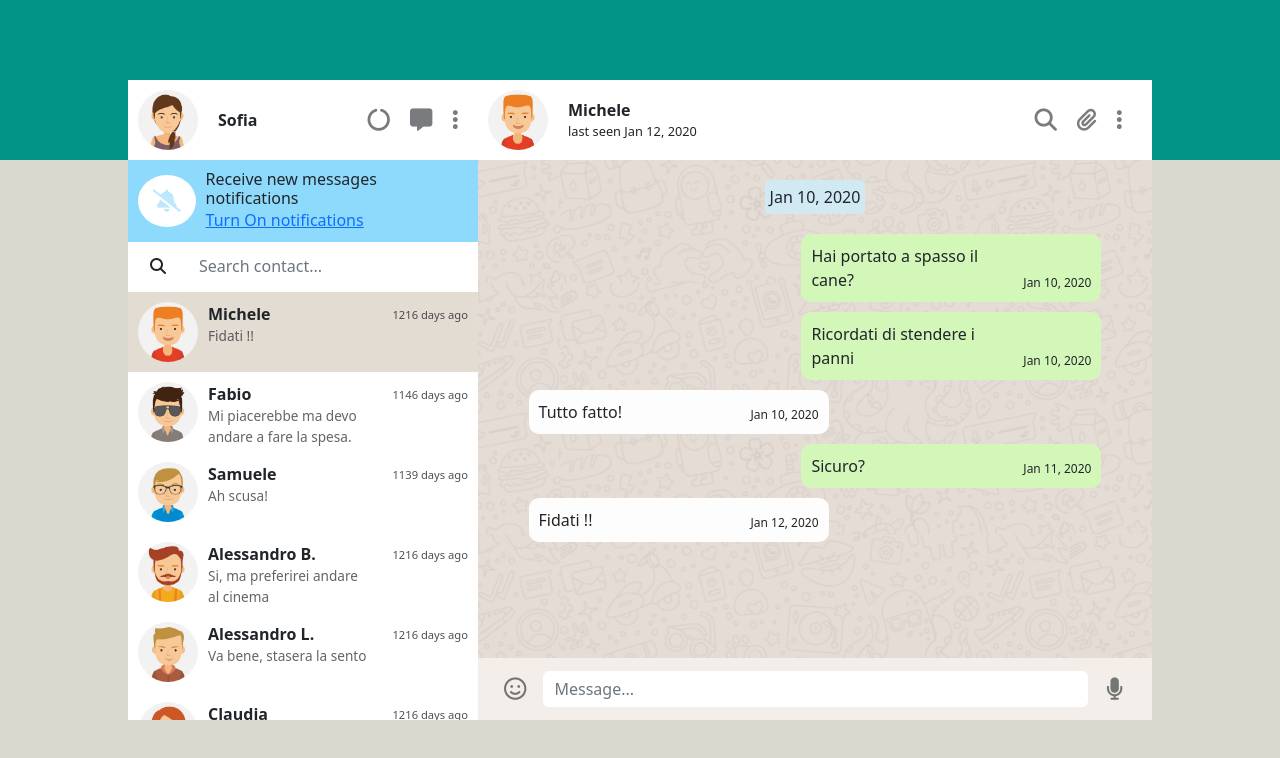
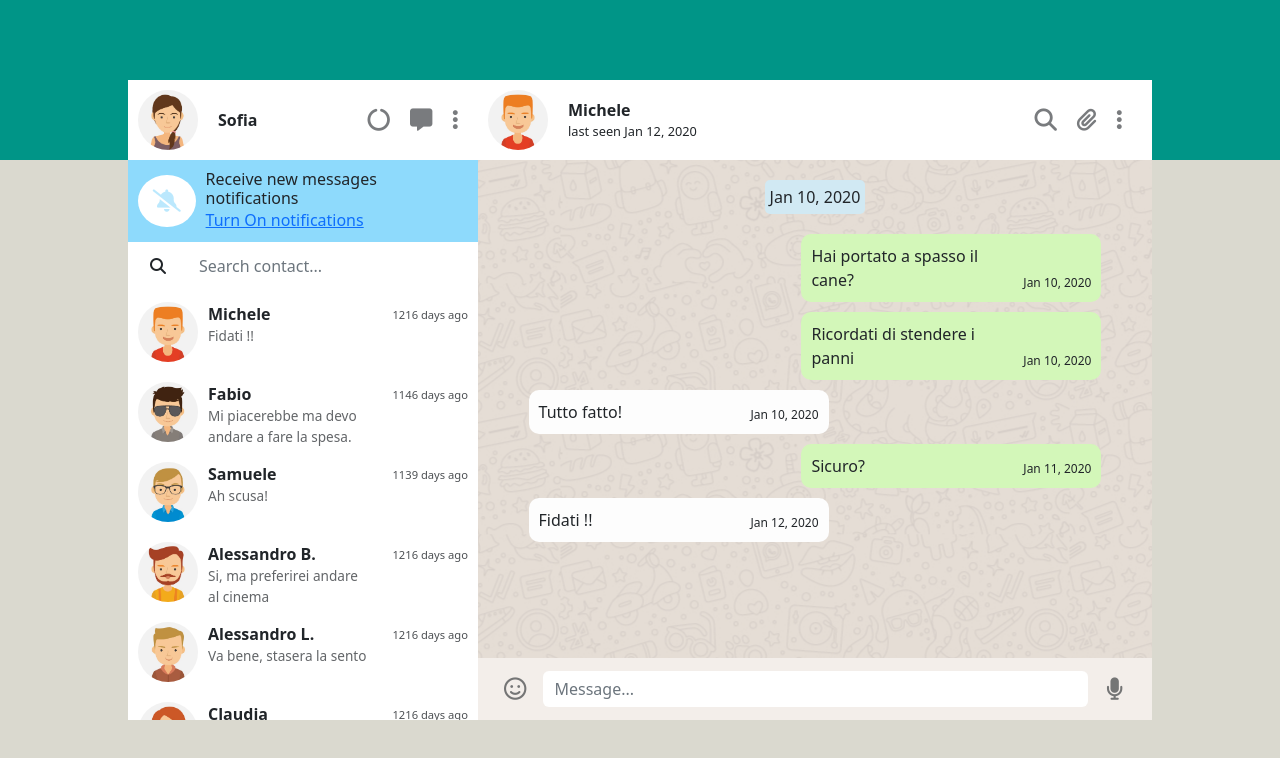
Before and after one commit to andriy-kolokolov/vuejs-whatsapp-clone, a Vue app: page / in a window 1280 px wide. Shown: the top 758 px of the page. Built offline with nearby package versions, Linux system fonts and the light colour scheme.

Commit message:
fixed search input

```diff
--- a/src/App.vue
+++ b/src/App.vue
@@ -20,21 +20,24 @@ import MainMessageInput from "@/components/MainMessageInput.vue";
         <aside-contacts
                 class="aside__contacts"
                 :filtered-contacts="getFilteredContacts()"
+                :is-contact-selected="isContactSelected"
                 :selected-contact="selectedContact"
-                @search="getSearchTerm"
+                @search="manageSearchInput"
                 @contact-click="selectContact"
         />
     </aside>
 
-    <main class="main" >
+    <main class="main">
         <main-header
                 class="main__header"
-                :contacts="contacts"
+                :contacts="getFilteredContacts()"
+                :is-contact-selected="isContactSelected"
                 :selected-contact="selectedContact"
         />
         <main-chat
                 class="main__chat"
-                :contacts="contacts"
+                :contacts="getFilteredContacts()"
+                :is-contact-selected="isContactSelected"
                 :selected-contact="selectedContact"
         />
         <main-message-input class="main__message-input"/>
@@ -45,10 +48,14 @@ import MainMessageInput from "@/components/MainMessageInput.vue";
 export default {
     methods: {
         selectContact(selectedContactIndex) {
+            this.isContactSelected = true;
             this.selectedContact = selectedContactIndex;
+
         },
-        getSearchTerm(searchTerm) {
+        manageSearchInput(searchTerm) {
+            this.isContactSelected = false;
             this.searchTerm = searchTerm;
+            this.isContactSelected = false;
         },
         getFilteredContacts() {
             return this.contacts.filter((contact) => {
@@ -58,6 +65,7 @@ export default {
     },
     data() {
         return {
+            isContactSelected: false,
             selectedContact: 0,
             searchTerm: '',
             contacts: [
--- a/src/components/AsideContacts.vue
+++ b/src/components/AsideContacts.vue
@@ -63,6 +63,10 @@ export default {
         selectedContact: {
             type: Number,
             required: true
+        },
+        isContactSelected: {
+            type: Boolean,
+            required: true
         }
     },
     methods: {
@@ -89,7 +93,9 @@ export default {
             return `${Math.floor(timeDiff / 86400)} days ago`;
         },
         isSelected(index) {
-            return index === this.selectedIndex;
+            if (this.isContactSelected) {
+                return index === this.selectedIndex;
+            }
         }
     }
 }
--- a/src/components/MainChat.vue
+++ b/src/components/MainChat.vue
@@ -1,6 +1,6 @@
 <template>
     <div class="chat-container">
-        <div class="messages-container" v-for="(contact, index) in contacts" :key="index">
+        <div class="messages-container" v-for="(contact, index) in contacts" :key="index" >
             <div class="first-message-date" v-if="index === selectedContact">
                 {{ getFirstMsgDate() }}
             </div>
@@ -28,6 +28,10 @@ export default {
             type: Number,
             required: true
         },
+        isContactSelected: {
+            type: Boolean,
+            required: true
+        },
         contacts: {
             type: Array,
             required: true
@@ -35,8 +39,10 @@ export default {
     },
     methods: {
         getFirstMsgDate() {
-            const messages = this.contacts[this.selectedContact].messages;
-            return this.getReadableDate(messages[0].date);
+            if (this.contacts.length !== 0) {
+                const messages = this.contacts[this.selectedContact].messages;
+                return this.getReadableDate(messages[0].date);
+            }
         },
         getReadableDate(dateString) {
             const [datePart, timePart] = dateString.split(' ');
--- a/src/components/MainHeader.vue
+++ b/src/components/MainHeader.vue
@@ -24,6 +24,10 @@
 export default {
     name: "MainHeader",
     props: {
+        isContactSelected: {
+            type: Boolean,
+            required: true
+        },
         selectedContact: {
             type: Number,
             required: true
@@ -35,17 +39,23 @@ export default {
     },
     methods: {
         getName() {
+            if (this.contacts.length > 0) {
                 return this.contacts[this.selectedContact].name;
+            }
         },
         getAvatar() {
+            if (this.contacts.length > 0) {
                 return this.contacts[this.selectedContact].avatar;
+            }
         },
         getLastMsgTime() {
+            if (this.contacts.length > 0) {
                 const messages = this.contacts[this.selectedContact].messages;
                 //find last received message and return its date
                 for (let i = messages.length - 1; i > 0; i--) {
                     if (messages[i].status === 'received') {
                         return this.getReadableDate(messages[i].date)
+                    }
                 }
             }
         },
```
Lines whose indentation alone changed are shown as unchanged.
